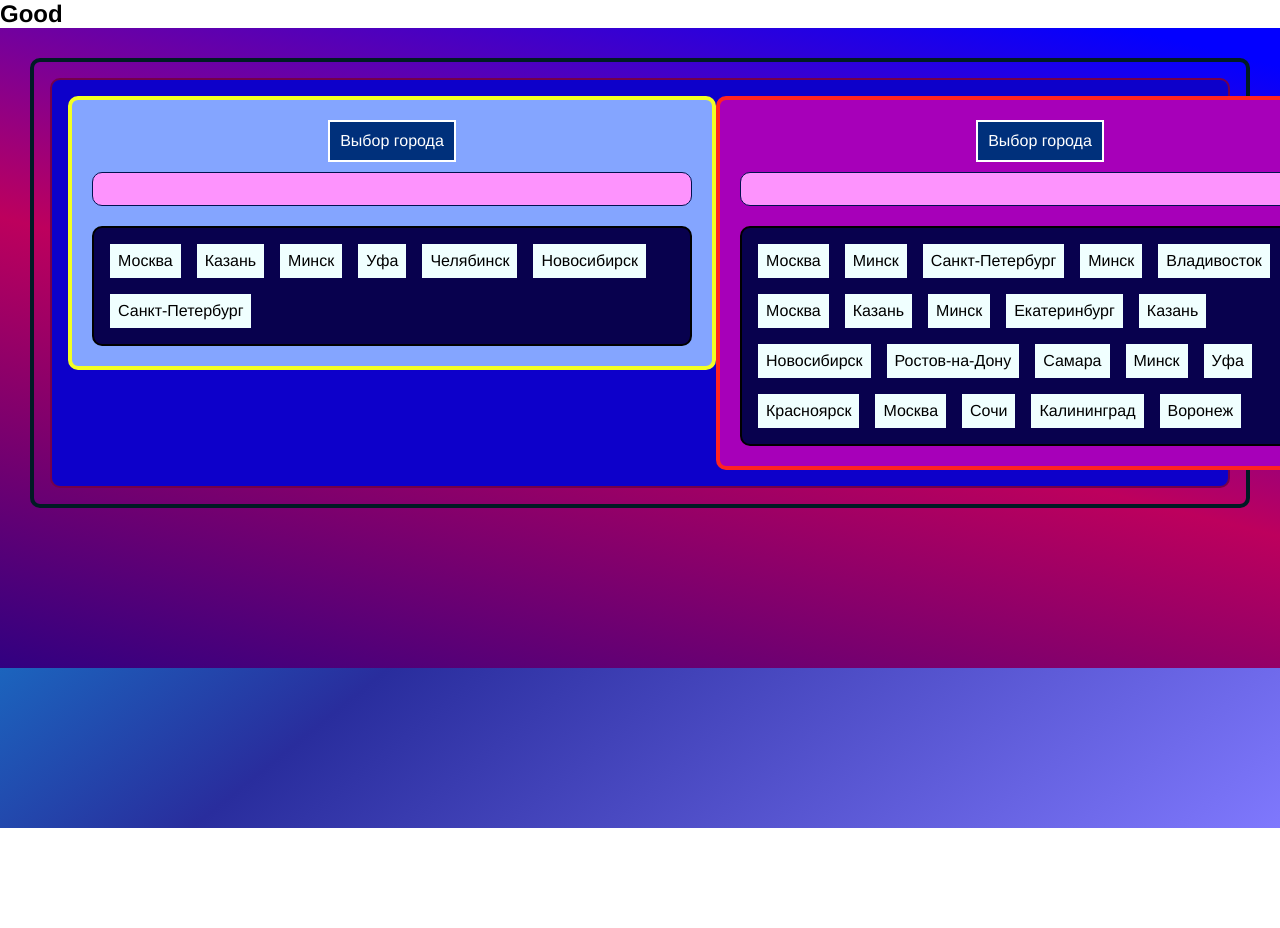
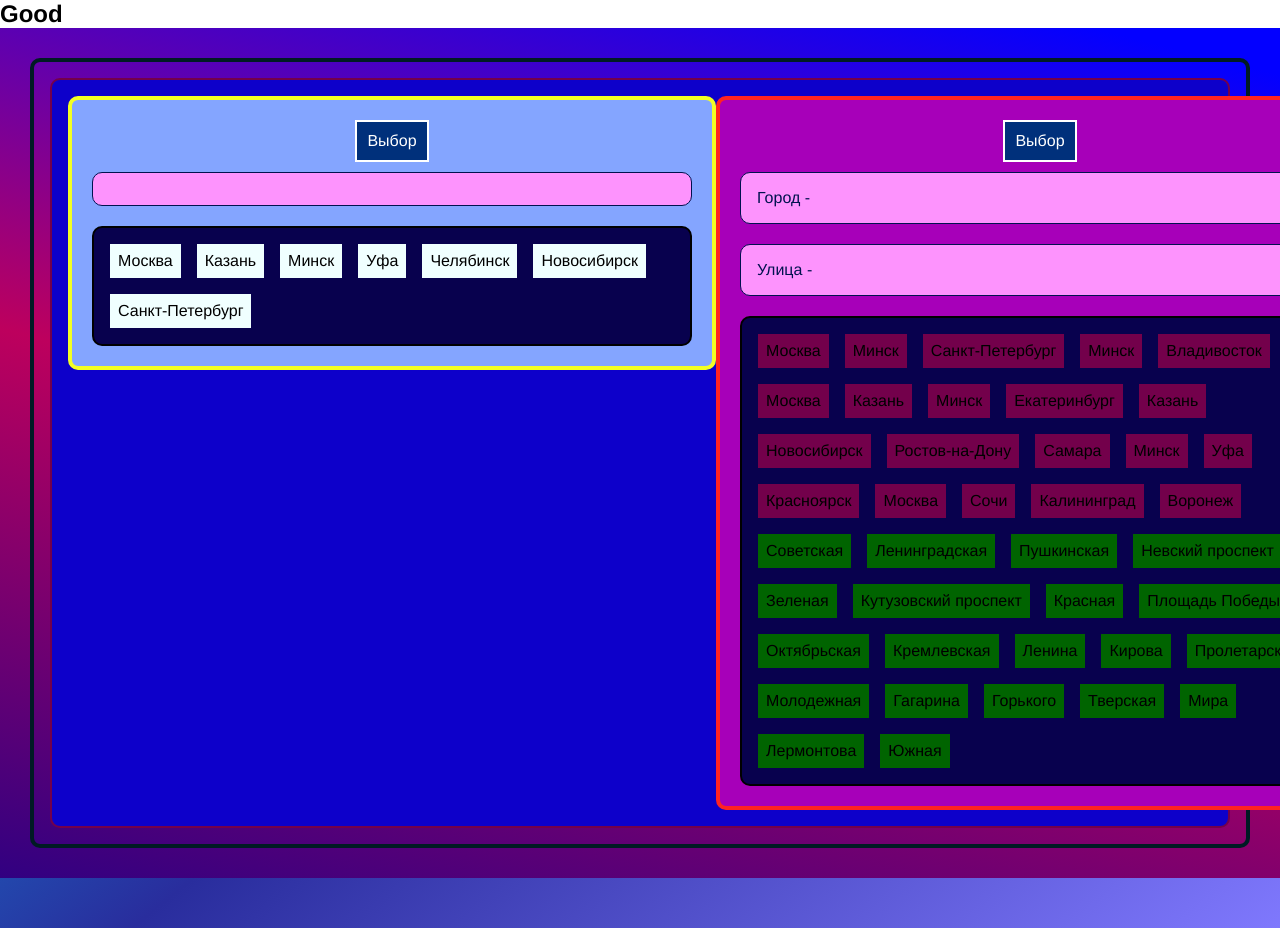
Before and after one commit to satanov-asain/angular-y, an Angular app: page / in a window 1280 px wide. Shown: the top 928 px of the page. Before the commit the page ends 828 px from the top, so only its background shows below. Built offline with nearby package versions, Linux system fonts and the light colour scheme.

Commit message:
city and street lists

```diff
--- a/src/app/components/city-choise/city-choise-board/city-choise-board.component.scss
+++ b/src/app/components/city-choise/city-choise-board/city-choise-board.component.scss
@@ -33,7 +33,7 @@
     background: #84a5ff;
 
     &:before{
-      content: 'Выбор города';
+      content: 'Выбор';
       display: block;
       width: fit-content;
       text-align: center;
@@ -54,7 +54,7 @@
     background: #a700b9;
 
     &:before{
-      content: 'Выбор города';
+      content: 'Выбор';
       display: block;
       width: fit-content;
       text-align: center;
--- a/src/app/components/city-choise/city-choise-hard/city-choise-hard.component.html
+++ b/src/app/components/city-choise/city-choise-hard/city-choise-hard.component.html
@@ -1,8 +1,10 @@
-<app-city-choise-result [resultInput]="resultCity">
 
-</app-city-choise-result>
+
+<span class="result city">Город - {{resultCity}}</span>
+<span class="result city">Улица - {{resultStreet}}</span>
 
 <app-city-choise-list-hard
   (cityOutput)="choiseResultCity($event)"
+  (streetOutput)="choiseResultStreet($event)"
 >
 </app-city-choise-list-hard>
--- a/src/app/components/city-choise/city-choise-hard/city-choise-hard.component.scss
+++ b/src/app/components/city-choise/city-choise-hard/city-choise-hard.component.scss
@@ -0,0 +1,12 @@
+.result{
+  display: block;
+
+  margin: 0 auto;
+  padding: 16px;
+  background: #fd93fd;
+  color: #00124f;
+  border-radius: 10px;
+  border: solid 1px #00124f;
+  margin-bottom: 20px;
+
+}
--- a/src/app/components/city-choise/city-choise-hard/city-choise-hard.component.ts
+++ b/src/app/components/city-choise/city-choise-hard/city-choise-hard.component.ts
@@ -9,6 +9,8 @@ export class CityChoiseHardComponent implements OnInit {
 
   resultCity: string;
 
+  resultStreet: string;
+
   constructor() { }
 
   ngOnInit(): void {
@@ -18,4 +20,8 @@ export class CityChoiseHardComponent implements OnInit {
     this.resultCity = city;
   }
 
+  choiseResultStreet(street: string ): void {
+    this.resultStreet = street;
+  }
+
 }
--- a/src/app/components/city-choise/city-choise-list-hard/city-choise-list-hard.component.html
+++ b/src/app/components/city-choise/city-choise-list-hard/city-choise-list-hard.component.html
@@ -1,10 +1,19 @@
-<div class="city-list">
+<div class="list">
 
   <div
+    class="city-list"
     *ngFor="let city of cityList"
     (click)="chooseCity(city)"
   >
     {{city}}
   </div>
 
+  <div
+    class="street-list"
+    *ngFor="let street of streetList"
+    (click)="chooseStreet(street)"
+  >
+    {{street}}
+  </div>
+
 </div>
--- a/src/app/components/city-choise/city-choise-list-hard/city-choise-list-hard.component.scss
+++ b/src/app/components/city-choise/city-choise-list-hard/city-choise-list-hard.component.scss
@@ -2,7 +2,7 @@
   display: block;
 }
 
-.city-list {
+.list {
   display: flex;
   flex-wrap: wrap;
   gap: 16px;
@@ -17,4 +17,12 @@
     color: black;
     background-color: azure;
   }
+
+  .city-list {
+    background: #73004b;
+  }
+
+  .street-list{
+    background: darkgreen;
+  }
 }
--- a/src/app/components/city-choise/city-choise-list-hard/city-choise-list-hard.component.ts
+++ b/src/app/components/city-choise/city-choise-list-hard/city-choise-list-hard.component.ts
@@ -1,5 +1,6 @@
 import {Component, EventEmitter, OnInit, Output} from '@angular/core';
-import {userCityList} from "../../../data/users-data";
+import {userCityList, users_data} from "../../../data/users-data";
+import {IUser} from "../../types/users-list.model";
 
 @Component({
   selector: 'app-city-choise-list-hard',
@@ -8,16 +9,35 @@ import {userCityList} from "../../../data/users-data";
 })
 export class CityChoiseListHardComponent implements OnInit {
 
-  cityList: string[] = userCityList;
+  usersList: IUser[] = users_data;
 
-  @Output() cityOutput = new EventEmitter<string>();
+  cityList: string[];
+
+  streetList: string[];
+
+  @Output()
+  cityOutput = new EventEmitter<string>();
+
+  @Output()
+  streetOutput = new EventEmitter<string>();
 
   constructor() { }
 
   ngOnInit(): void {
+    this.cityList = this.usersList.map(person => {
+      return person.address.city
+    });
+
+    this.streetList = this.usersList.map(person => {
+      return person.address.street;
+    })
   }
 
   chooseCity(choosenCity: string): void {
     this.cityOutput.emit(choosenCity);
   }
+
+  chooseStreet(choosenStreet: string): void {
+    this.streetOutput.emit(choosenStreet);
+  }
 }
--- a/src/app/components/city-choise/city-choise-list-simple/city-choise-list-simple.component.ts
+++ b/src/app/components/city-choise/city-choise-list-simple/city-choise-list-simple.component.ts
@@ -7,7 +7,8 @@ import {Component, EventEmitter, OnInit, Output} from '@angular/core';
 })
 export class CityChoiseListSimpleComponent implements OnInit {
 
-  @Output() cityOutput = new EventEmitter<string>();
+  @Output()
+  cityOutput = new EventEmitter<string>();
 
   constructor() { }
 
--- a/src/app/components/city-choise/city-choise-simple/city-choise-simple.component.html
+++ b/src/app/components/city-choise/city-choise-simple/city-choise-simple.component.html
@@ -1,3 +1,8 @@
+<!--<app-city-choise-result
+  [resultInput]="resultCity">-->
+<!--</app-city-choise-result>-->
+
+
 <span class="result">{{resultCity}}</span>
 
 <app-city-choise-list-simple
--- a/src/app/components/city-choise/city-choise-simple/city-choise-simple.component.ts
+++ b/src/app/components/city-choise/city-choise-simple/city-choise-simple.component.ts
@@ -18,8 +18,4 @@ export class CityChoiseSimpleComponent implements OnInit {
     this.resultCity = city;
   }
 
-  clearCity(): void {
-    this.resultCity = '';
-  }
-
 }
```
